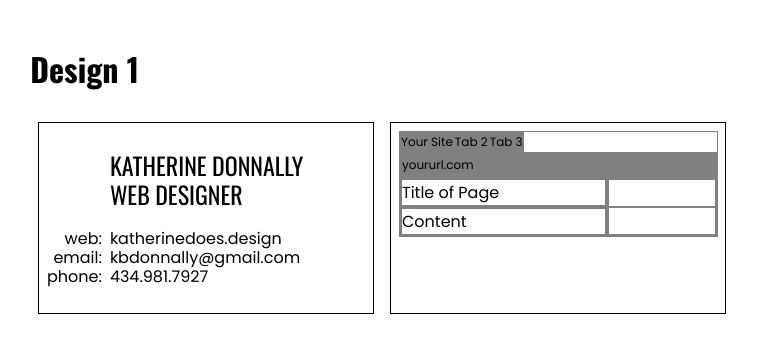
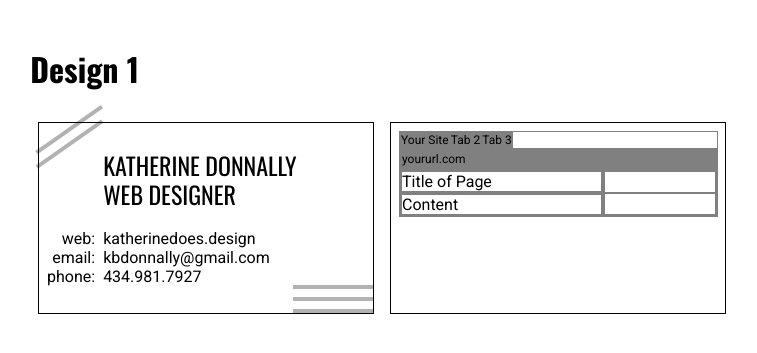
Before and after one commit to kbdonnally/business-card, a Jekyll site: the page built from pages/design-1.html, in a window 1280 px wide. Shown: the top 353 px of the page, without its empty margins (23-780 px from the left). Built offline with Jekyll 4.4.1, drawn with Linux system fonts in a browser that asks for light colours; some web fonts are replaced.

Commit message:
Add stripes on left side of business card

```diff
--- a/assets/css/_sass/_pages/_design-1.scss
+++ b/assets/css/_sass/_pages/_design-1.scss
@@ -8,9 +8,11 @@
 	position: relative;
 	display: flex;
 	flex-flow: row wrap;
+	font-family: $roboto;
 }
 
 .design-1-card__dimensions {
+	position: relative;
 	height: 2in;
 	width: 3.5in;
 	padding: .08in;
@@ -35,8 +37,41 @@
 	height: 1.84in;
 	width: 3.34in;
 	line-height: 1.2;
-//	border: 1px solid gray;
 }
+
+// Stripes: //
+
+[class*="design-1-card__stripes-"] {
+	position: absolute;
+	display: grid;
+	grid-auto-rows: 1fr;
+	align-items: end;
+}
+
+.design-1-card__stripes-1 {
+	top: 0;
+	left: 0;
+	height: calc(2 * 12px);
+	transform: rotate(-35deg) translate(-5px, -8px);
+	.design-1-stripes__stripe:nth-of-type(2) {
+		width: 80px;
+		transform: translate(-8px, 0);
+	}
+}
+
+.design-1-card__stripes-2 {
+	bottom: 0;
+	right: 0;
+	height: calc(3 * 12px);
+}
+
+.design-1-stripes__stripe {
+	height: 4px;
+	width: 80px;
+	background-color: hsla(0,0,0,30%);
+}
+
+// Front: //
 
 .design-1-card__name {
 	grid-area: name;
--- a/pages/design-1.html
+++ b/pages/design-1.html
@@ -10,6 +10,10 @@ permalink: /design-1/
 
 <main class="design-1__card-wrapper">
 	<section class="design-1-card__dimensions">
+		<div class="design-1-card__stripes-1">
+			<div class="design-1-stripes__stripe"></div>
+			<div class="design-1-stripes__stripe"></div>
+		</div>
 		<div class="design-1-card__content">
 			<div class="design-1-card__name">{{ card.name }}</div>
 			<div class="design-1-card__title">Web Designer</div>
@@ -19,6 +23,11 @@ permalink: /design-1/
 			<div class="design-1-card__email">{{ card.email }}</div>
 			<div class="design-1-card__number--label">phone:</div>
 			<div class="design-1-card__number">{{ card.phone }}</div>
+		</div>
+		<div class="design-1-card__stripes-2">
+			<div class="design-1-stripes__stripe"></div>
+			<div class="design-1-stripes__stripe"></div>
+			<div class="design-1-stripes__stripe"></div>
 		</div>
 	</section>
 
```
